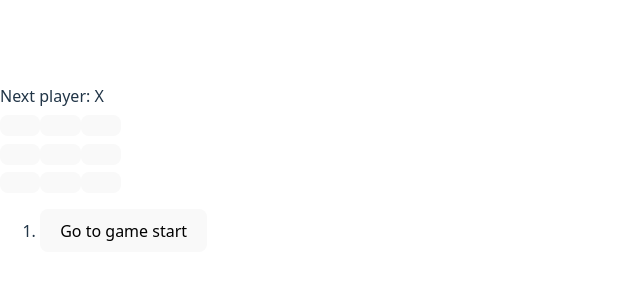
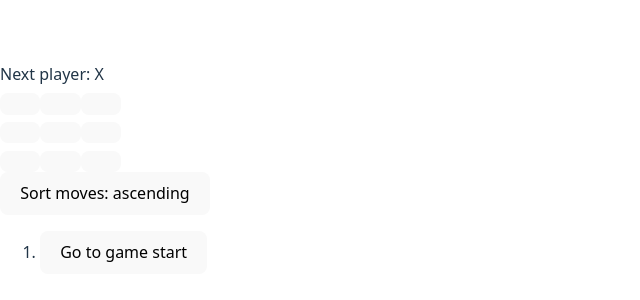
Before and after one commit to demandsupply/react-projects, a React (Vite) app in the folder 01-tic-tac-toe/: page / in a window 1280 px wide. Shown: the part 224-524 px from the top of the page, without its empty margins (0-640 px from the left). Built offline with nearby package versions, Linux system fonts and the light colour scheme.

Commit message:
Add: implemented new button which sorts moves in ascending/descending order when pressed

```diff
--- a/01-tic-tac-toe/src/App.jsx
+++ b/01-tic-tac-toe/src/App.jsx
@@ -52,6 +52,7 @@ export function Board({ xIsNext, squares, onPlay}) {
 export default function Game() {
   const [history, setHistory] = useState([Array(9).fill(null)]);
   const [currentMove, setCurrentMove] = useState(0);
+  const [sortMoves, setSortMoves] = useState(true);
   const xIsNext = currentMove % 2 === 0;
   const currentSquares = history[currentMove];
 
@@ -81,13 +82,18 @@ export default function Game() {
     );
   })
 
+  const movesToDisplay = sortMoves ? moves : [...moves].reverse();
+
   return (
     <div className="game">
       <div className="game-board">
         <Board xIsNext={xIsNext} squares={currentSquares} onPlay={handlePlay}/>
       </div>
       <div className="game-info">
-        <ol>{ moves }</ol>
+        <button className="toggleButton" onClick={() => setSortMoves(!sortMoves)}>
+          Sort moves: { sortMoves ? "ascending" : "descending"}
+        </button>
+        <ol>{ movesToDisplay }</ol>
       </div>
     </div>
   );
```
